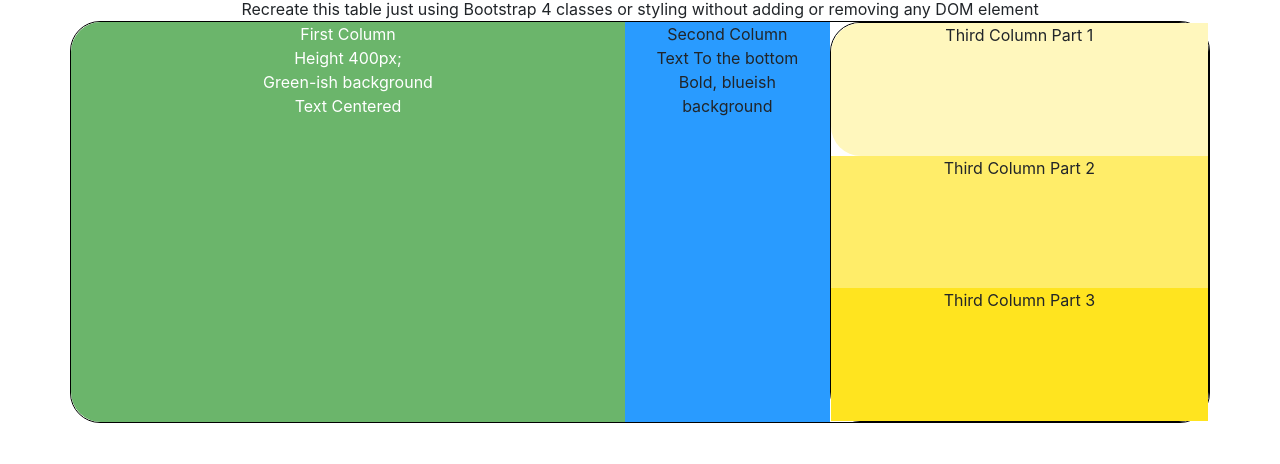
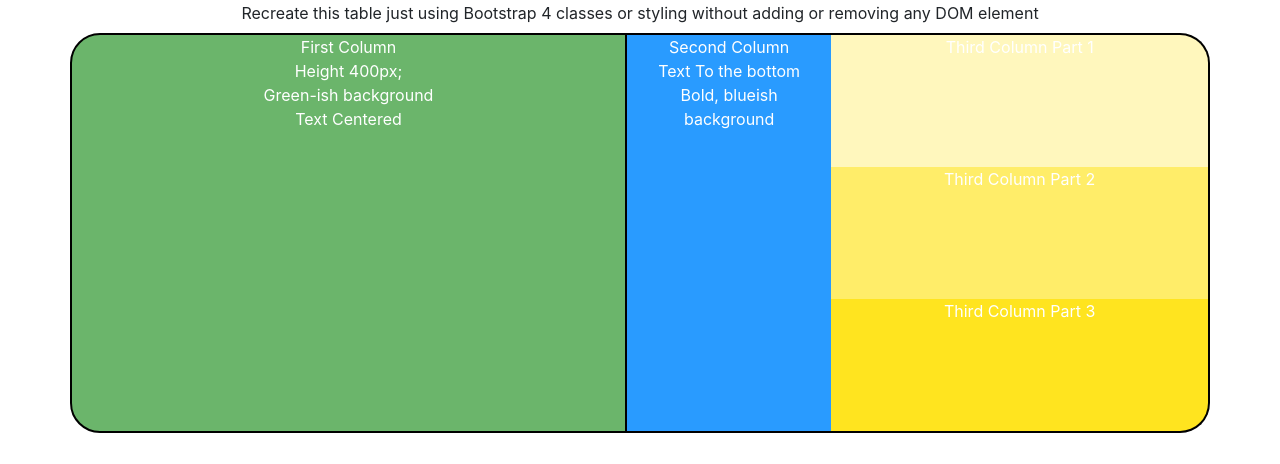
Before and after one commit to tay4real/M2-D8-PAIRPROGRAMMING, a plain HTML site: page index.html in a window 1280 px wide. Shown: the part 163-627 px from the top of the page. Drawn offline with nearby package versions, Linux system fonts and the light colour scheme.

Commit message:
update exercise 1

```diff
--- a/index.html
+++ b/index.html
@@ -63,18 +63,18 @@
     </nav>
     <section id="exercise-1" class="my-5">
       <div class="container text-center">
-        <h1>Exercise 1</h1>
-        <p>
+        <h1 class="my-1">Exercise 1</h1>
+        <p class="py-2">
           Recreate this table just using Bootstrap 4 classes or styling without
           adding or removing any DOM element
         </p>
         <div class="row">
-          <div class="col bg-greenish text-white">
+          <div class="col bg-greenish text-white align-middle">
             First Column <br />
             Height 400px; <br />
             Green-ish background <br />Text Centered
           </div>
-          <div class="col bg-blueish text-bold">
+          <div class="col bg-blueish text-bold text-white">
             Second Column <br />
             Text To the bottom <br />
             Bold, blueish <br />
@@ -82,9 +82,9 @@
           </div>
           <div class="col">
             <div class="row d-flex">
-              <div class="col bg-part1">Third Column Part 1</div>
-              <div class="col bg-part2">Third Column Part 2</div>
-              <div class="col bg-part3">Third Column Part 3</div>
+              <div class="col bg-part1 text-white">Third Column Part 1</div>
+              <div class="col bg-part2 text-white">Third Column Part 2</div>
+              <div class="col bg-part3 text-white">Third Column Part 3</div>
             </div>
           </div>
         </div>
@@ -93,8 +93,8 @@
 
     <section id="exercise-2 ">
       <div class="container text-center">
-        <h1>Exercise 2</h1>
-        <p>
+        <h1 class="my-2">Exercise 2</h1>
+        <p class="py-2">
           Create a pricing table to sell your product! Classical, 3 card
           approach with 3 pricing. This is a classical user/priced product, with
           new feature enabled for the pro / enterprise version.
--- a/style.css
+++ b/style.css
@@ -16,18 +16,19 @@
 
 #exercise-1 div div.row {
   min-height: 400px;
-  border-radius: 30px;
-  border: 1px solid black;
 }
 
-#exercise-1 div div.row div.col:first-of-type {
+#exercise-1 div > div.row > div.col:first-of-type {
   flex-grow: 3;
   border-top-left-radius: 30px;
   border-bottom-left-radius: 30px;
+  border: 2px solid black;
 }
 
 #exercise-1 div div.row div.col:nth-of-type(2) {
   flex-grow: 1;
+  border-top: 2px solid black;
+  border-bottom: 2px solid black;
 }
 
 #exercise-1 div div.row div.col:last-of-type {
@@ -40,13 +41,25 @@
 
 #exercise-1 div div.row div.col:last-of-type div.row div.col:first-of-type {
   flex-grow: 1;
+  border-top-left-radius: 0;
+  border-bottom-left-radius: 0;
+  border: none;
+  border-top: 2px solid black;
+  border-right: 2px solid black;
+
+  border-top-right-radius: 30px;
 }
 #exercise-1 div div.row div.col:last-of-type div.row div.col:nth-of-type(2) {
   flex-grow: 1;
+  border-bottom: none;
+  border-top: none;
+  border-right: 2px solid black;
 }
 #exercise-1 div div.row div.col:last-of-type div.row div.col:last-of-type {
   flex-grow: 1;
-  justify-content: center;
+  border-bottom-right-radius: 30px;
+  border-bottom: 2px solid black;
+  border-right: 2px solid black;
 }
 
 p {
```
